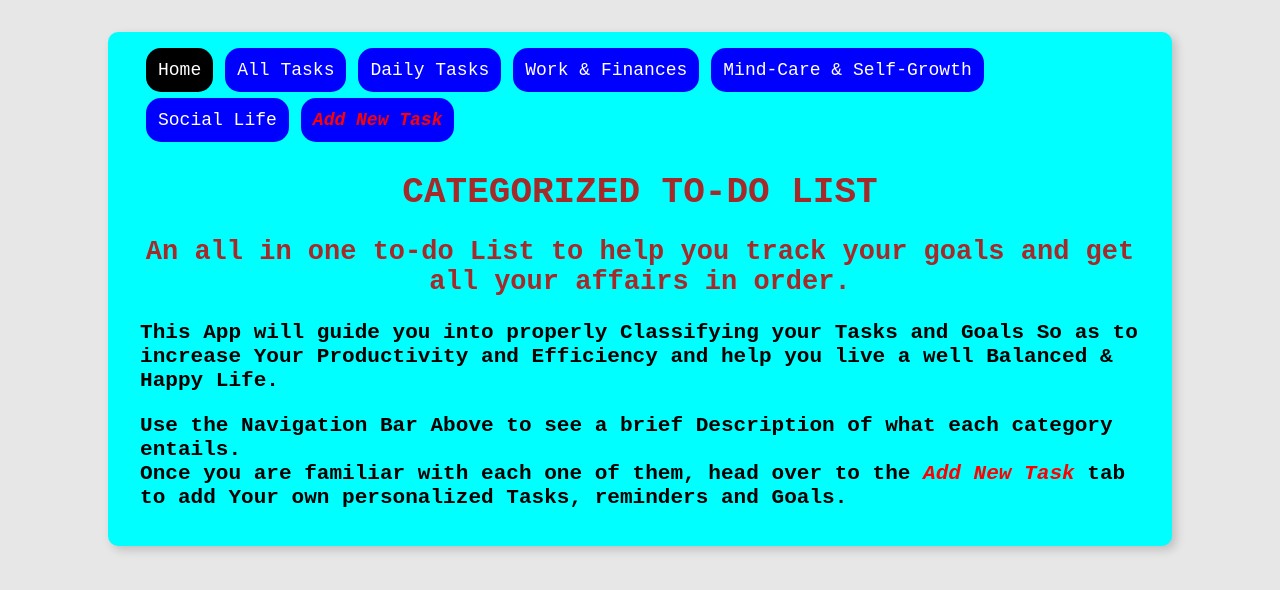
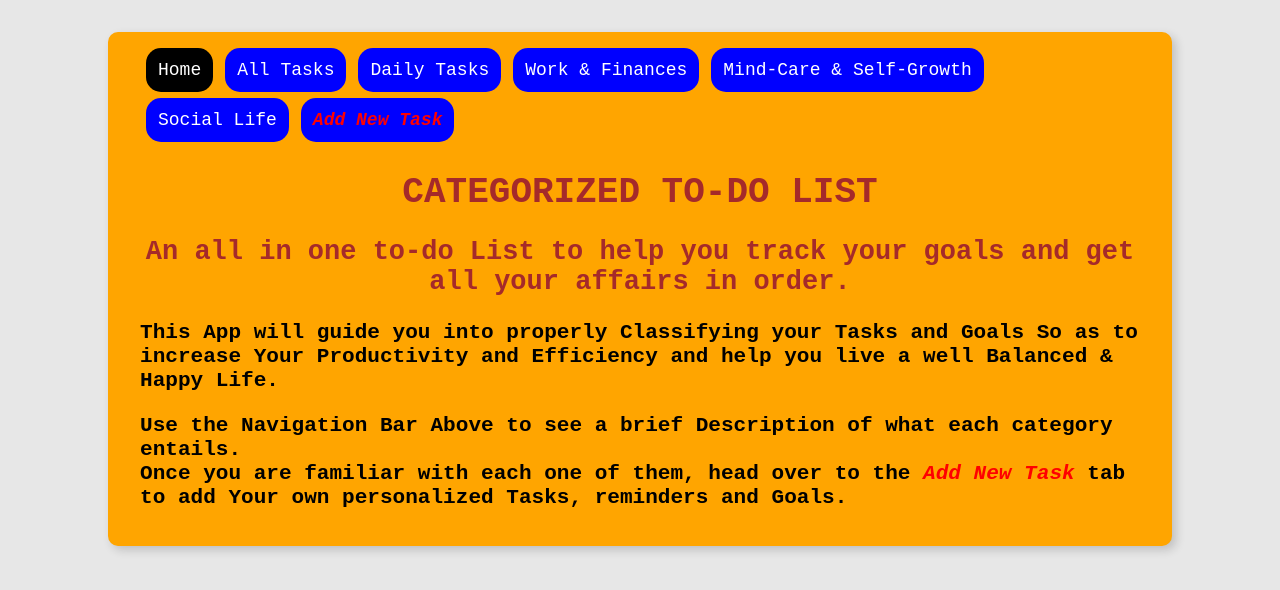
Before and after one commit to dennis-mburu/phase-3-backend-project, a React (Create React App) app in the folder front-end directory/: page / in a window 1280 px wide. Shown: the top 590 px of the page. Built offline with nearby package versions, Linux system fonts and the light colour scheme.

Commit message:
Changed CSS background

```diff
--- a/front-end directory/src/App.css
+++ b/front-end directory/src/App.css
@@ -5,7 +5,8 @@
   --yellow: rgb(237, 237, 32);
   --font-color: rgb(33, 33, 33);
   --font-color-light: rgb(155, 155, 155);
-  --background: aqua;
+  /* --background: aqua;  */
+  --background: orange;
   --background-light: rgb(230, 230, 230);
 }
 
```
Also changed, not shown: 1 other file (tests, documents, lock files or other folders).
